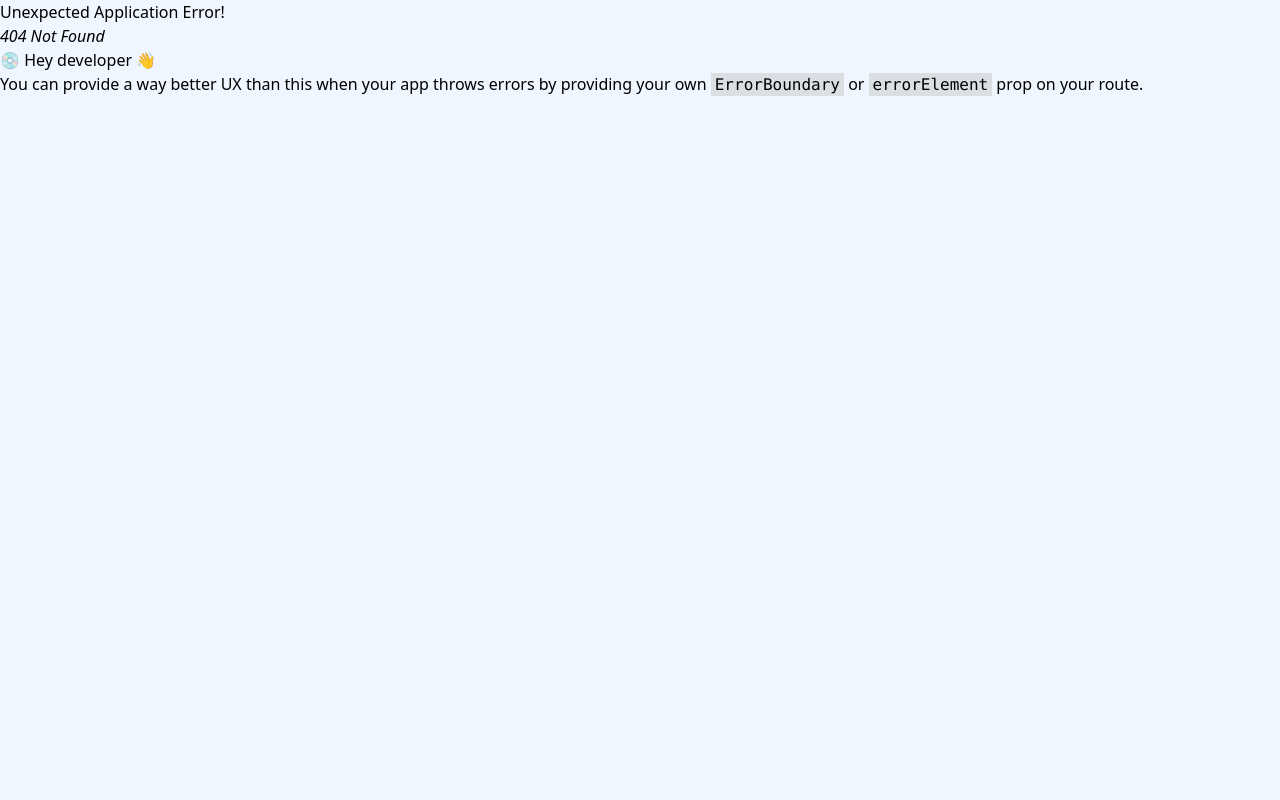
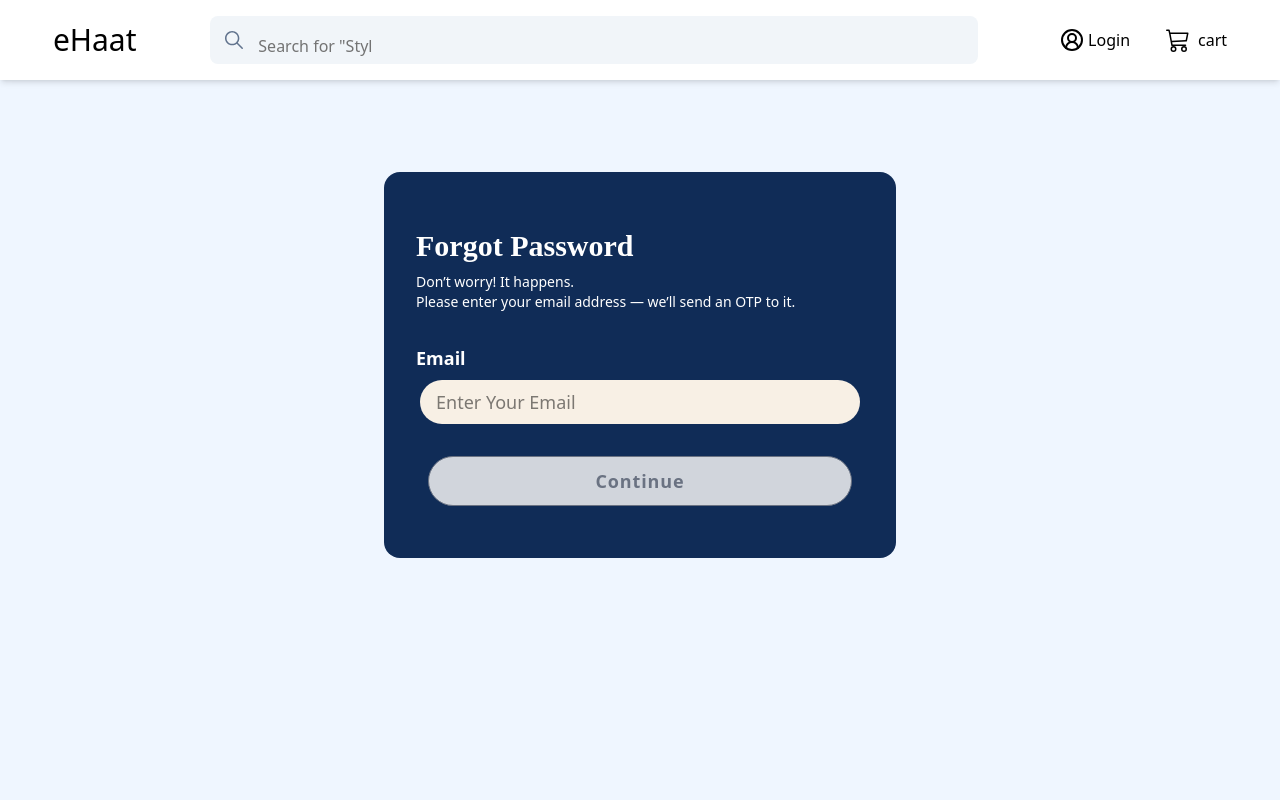
Before and after one commit to keshavjha-tech/e-haat, a React (Vite) app in the folder client/: page /forgot-password in a window 1280 px wide. Before the commit this address had no page. Shown: the top 800 px of the page. Built offline with nearby package versions, Linux system fonts and the light colour scheme.

Commit message:
add new features and modifiey old one

```diff
--- a/client/src/components/Footer.jsx
+++ b/client/src/components/Footer.jsx
@@ -3,7 +3,7 @@ import { FaFacebook, FaGithub, FaInstagram, FaLinkedin, FaTwitter } from "react-
 
 function Footer() {
   return (
-    <footer className="border-t py-10 bg-Sapphire-Blue text-linen">
+    <footer className="border-t py-10 bg-charcol-navy text-linen">
       <div className="container mx-auto px-4">
         <div className="grid grid-cols-1 sm:grid-cols-2 md:grid-cols-5 gap-8">
 
--- a/client/src/index.css
+++ b/client/src/index.css
@@ -1,16 +1,18 @@
 @import "tailwindcss";
 @import url('https://fonts.googleapis.com/css2?family=Inter:opsz,wght@14..32,100..900&family=Jockey+One&display=swap');
 
-body{ @apply bg-blue-50}
+@theme{
+  --font-jockey : "Jockey One";
 
 
-@theme{
   --color-light-gray: #F5F5F5;
   --color-Sapphire-Blue: #102C57;
   --color-linen: #F8F0E5;
   --color-sand: #DAC0A3;
+  --color-charcol-navy: #172337;
+}
 
 
-  --font-jockey : "Jockey+One";
-
+body{
+  @apply bg-blue-50;
 }
--- /dev/null
+++ b/client/src/pages/ForgotPasswordPage.jsx
@@ -0,0 +1,101 @@
+import React, { useState } from "react";
+import { Link, NavLink, useNavigate } from "react-router-dom";
+import toast from "react-hot-toast";
+import axiosInstance from "../utils/axiosInstance";
+import summaryApi from "../utils/summaryApi";
+import AxiosToastError from "../utils/AxiosToastError";
+
+function ForgotPasswordPage() {
+  const [formData, setFormData] = useState({email: ""});
+  const navigate = useNavigate();
+
+
+
+  const changeHandler = (e) => {
+    const { name, value } = e.target;
+
+    setFormData((prev) => {
+      return {
+        ...prev,
+        [name]: value,
+      };
+    });
+  };
+
+  const allFieldsFilled = Object.values(formData).every((item) => item);
+
+  const submitHandler = async (e) => {
+    e.preventDefault();
+
+    try {
+      const response = await axiosInstance({
+        ...summaryApi.forgot_password,
+        data: formData,
+      });
+
+      if (response.data.error) {
+        toast.error(response.data.message);
+      }
+
+      if (response.data.success) {
+        toast.success(response.data.message);
+         navigate("/otp-verification",{
+          state : formData
+        });
+        setFormData({
+          email: ""
+        });
+
+      }
+    } catch (error) {
+      AxiosToastError(error);
+    }
+  };
+
+  return (
+    <section className="container w-full mx-auto px-4 items-center mt-23  ">
+      <div className="bg-Sapphire-Blue my-5 w-full max-w-lg mx-auto rounded-2xl p-4 ">
+        <p className="text-white flex items-center ml-4 mt-10 text-3xl font-jockey font-bold">
+          Forgot Password
+        </p>
+        <span className="text-white flex items-center ml-4 mt-2 mb-8 font-sans text-sm">
+         Don’t worry! It happens. <br />Please enter your email address — we’ll send an OTP to it.
+        </span>
+
+        <form onSubmit={submitHandler} className="mt-6 grid gap-4 text-lg">
+          {/* email */}
+          <div className="grid gap-2">
+            <label htmlFor="email" className="text-white font-bold ml-4">
+              Email
+            </label>
+            <input
+              type="email"
+              id="email"
+              className="bg-linen rounded-full py-2 px-4 mx-5 focus:outline-none"
+              name="email"
+              value={formData.email}
+              onChange={changeHandler}
+              placeholder="Enter Your Email"
+            />
+          </div>
+
+
+          <button
+            disabled={!allFieldsFilled}
+            className={`border rounded-full py-2.5 font-semibold mt-4 mb-9 mx-7  tracking-wider cursor-pointer active:scale-95 active:shadow-inner transition-transform duration-100 ease-in-out
+                ${
+                  allFieldsFilled
+                    ? "bg-sand text-black"
+                    : "bg-gray-300 text-gray-500 cursor-not-allowed"
+                }`}
+          >
+            Continue
+          </button>
+        </form>
+
+      </div>
+    </section>
+  );
+}
+
+export default ForgotPasswordPage;
--- a/client/src/pages/LoginPage.jsx
+++ b/client/src/pages/LoginPage.jsx
@@ -67,7 +67,7 @@ function LoginPage() {
   };
 
   return (
-    <section className="container w-full mx-auto px-4 items-center mt-23 font-jockey ">
+    <section className="container w-full mx-auto px-4 items-center mt-23  ">
       <div className="bg-Sapphire-Blue my-5 w-full max-w-lg mx-auto rounded-2xl p-4 ">
         <p className="text-white flex items-center ml-4 mt-10 text-3xl font-jockey font-bold">
           Welcome Back!
@@ -120,11 +120,12 @@ function LoginPage() {
                 )}
               </button>
             </div>
+            <Link to={"/forgot-password"} className="text-linen ml-auto mr-3 px-2 py-1 text-sm">Forget Passowrd?</Link>
           </div>
 
           <button
             disabled={!allFieldsFilled}
-            className={`border rounded-full py-3 font-semibold mt-8  tracking-wider cursor-pointer active:scale-95 active:shadow-inner transition-transform duration-100 ease-in-out
+            className={`border rounded-full py-2.5 font-semibold mt-4 mx-7  tracking-wider cursor-pointer active:scale-95 active:shadow-inner transition-transform duration-100 ease-in-out
                 ${
                   allFieldsFilled
                     ? "bg-sand text-black"
--- /dev/null
+++ b/client/src/pages/OtpVerificationPage.jsx
@@ -0,0 +1,120 @@
+import React, { useRef, useState } from "react";
+import { Link, NavLink, useNavigate } from "react-router-dom";
+import toast from "react-hot-toast";
+import axiosInstance from "../utils/axiosInstance";
+import summaryApi from "../utils/summaryApi";
+import AxiosToastError from "../utils/AxiosToastError";
+
+function OtpVerificationPage() {
+  const [formData, setFormData] = useState(["", "", "", "", "", ""]);
+  const navigate = useNavigate();
+  const inputRef = useRef([])
+
+  //   const changeHandler = (e) => {
+  //     const { name, value } = e.target;
+
+  //     setFormData((prev) => {
+  //       return {
+  //         ...prev,
+  //         [name]: value,
+  //       };
+  //     });
+  //   };
+
+  const allFieldsFilled = formData.every((item) => item);
+
+  const submitHandler = async (e) => {
+    e.preventDefault();
+
+    try {
+      const response = await axiosInstance({
+        ...summaryApi.otp_verification,
+        data: {
+          otp : formData.join("")
+        }
+      });
+
+      if (response.data.error) {
+        toast.error(response.data.message);
+      }
+
+      if (response.data.success) {
+        toast.success(response.data.message);
+        setFormData(["", "", "", "", "", ""]);
+        // navigate("/otp-verification");
+      }
+    } catch (error) {
+      AxiosToastError(error);
+    }
+  };
+
+  return (
+    <section className="container w-full mx-auto px-4 items-center mt-23  ">
+      <div className="bg-Sapphire-Blue my-5 w-full max-w-lg mx-auto rounded-2xl p-4 ">
+        <p className="text-white flex items-center ml-4 mt-10 text-3xl font-jockey font-bold">
+          OTP Verification
+        </p>
+        {/* <span className="text-white flex items-center ml-6 mt-2 mb-8 font-sans text-sm">
+         Please, enter your email address. You will receive a link to create a new password via email.
+        </span> */}
+
+        <form onSubmit={submitHandler} className="mt-6 grid gap-4 text-lg">
+          {/* email */}
+          <div className="grid gap-2">
+            <label htmlFor="otp" className="text-white font-bold ml-4">
+              Enter the OTP
+            </label>
+            <div className="flex justify-between gap-2 sm:gap-1">
+              {formData.map((item, index) => {
+                return (
+                  <input
+                    key={index}
+                    type="text"
+                    ref={(ref)=>{
+                      inputRef.current[index]
+                      return ref
+                    }}
+                    value={formData[index]}
+
+                    onChange={(e)=>{
+                      const value = e.target.value;
+
+                      console.log("value", value)
+
+                      const newFormData = [...formData]
+                      newFormData[index] = value
+                      setFormData(newFormData)
+
+                      if(value && index <5){
+                        inputRef.current[index+1].focus()
+                      }
+                    }}
+                    maxLength={1}
+                    inputMode="numeric"
+                    pattern="[0-9]*"
+                    id="otp"
+                    className="no-spinner text-center bg-linen w-full max-w-14 rounded py-2 px-4 mx-auto  focus:outline-none"
+                  />
+                );
+              })}
+            </div>
+          </div>
+
+          <button
+            disabled={!allFieldsFilled}
+            className={`border rounded-full py-2.5 font-semibold mt-4 mx-7  tracking-wider cursor-pointer active:scale-95 active:shadow-inner transition-transform duration-100 ease-in-out
+                ${
+                  allFieldsFilled
+                    ? "bg-sand text-black"
+                    : "bg-gray-300 text-gray-500 cursor-not-allowed"
+                }`}
+          >
+            Verify
+          </button>
+        </form>
+      </div>
+    </section>
+  );
+}
+
+export default OtpVerificationPage;
--- a/client/src/pages/RegisterPage.jsx
+++ b/client/src/pages/RegisterPage.jsx
@@ -183,7 +183,7 @@ function RegisterPage() {
 
           <button
             disabled={!allFieldsFilled}
-            className={`border rounded-full py-3 font-semibold mt-8  tracking-wider cursor-pointer active:scale-95 active:shadow-inner transition-transform duration-100 ease-in-out
+            className={`border rounded-full py-2.5 mx-7  font-semibold mt-8  tracking-wide cursor-pointer active:scale-95 active:shadow-inner transition-transform duration-100 ease-in-out
                 ${
                   allFieldsFilled
                     ? "bg-sand text-black"
--- a/client/src/route/index.jsx
+++ b/client/src/route/index.jsx
@@ -4,6 +4,8 @@ import Home from '../pages/Home.jsx'
 import SearchPage from '../pages/SearchPage.jsx'
 import RegisterPage from '../pages/RegisterPage.jsx'
 import LoginPage from '../pages/LoginPage.jsx'
+import ForgotPasswordPage from '../pages/ForgotPasswordPage.jsx'
+import OtpVerificationPage from '../pages/OtpVerificationPage.jsx'
 
 const router = createBrowserRouter([
     {
@@ -14,6 +16,9 @@ const router = createBrowserRouter([
             { path : "search", element : <SearchPage /> },
             { path : "login", element : <LoginPage /> },
             { path : "register", element : <RegisterPage /> },
+            { path : "forgot-password", element : <ForgotPasswordPage /> },
+            { path : "forgot-password", element : <ForgotPasswordPage /> },
+            { path : "otp-verification", element : <OtpVerificationPage /> },
         ]
     }
 ])
--- a/client/src/utils/summaryApi.js
+++ b/client/src/utils/summaryApi.js
@@ -11,6 +11,14 @@ const summaryApi = {
         url : '/api/user/login',
         method : 'post'
     },
+    forgot_password: {
+        url : '/api/user/forgot-password',
+        method : 'put'
+    },
+    otp_verification: {
+        url : '/api/user//verify-forgot-password-otp',
+        method : 'put'
+    }
 }
 
 export default summaryApi
```
